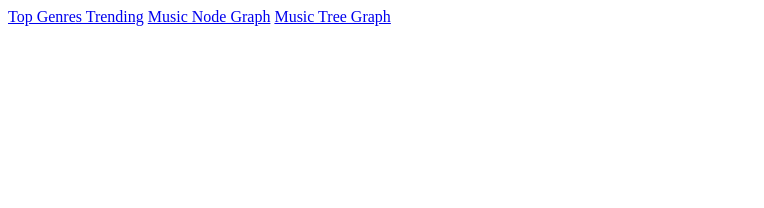
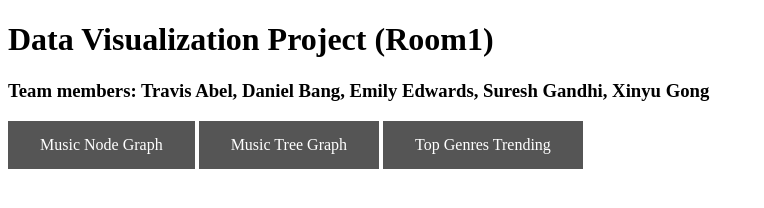
Before and after one commit to GongXinyuu/data_viz_room1.github.io, a plain HTML site: page index.html in a window 1280 px wide. Shown: the whole page, without its empty margins (0-764 px from the left). Drawn offline with Linux system fonts and the light colour scheme.

Commit message:
update style

```diff
--- a/index.html
+++ b/index.html
@@ -4,11 +4,15 @@
     <meta charset="UTF-8">
 
     <title>Room1 Project</title>
-
+    <link rel="stylesheet" type="text/css" href="./style.css">
 </head>
 <body>
-    <a href="https://gongxinyuu.github.io/csce679_genre_trend/">Top Genres Trending</a>
-    <a href="https://gongxinyuu.github.io/csce679_node_graph/">Music Node Graph</a>
-    <a href="https://gongxinyuu.github.io/CSCE679_tree_graph/">Music Tree Graph</a>
+    <h1 class = "header"> Data Visualization Project (Room1) </h1>
+    <h3 class = "header"> Team members: Travis Abel, Daniel Bang, Emily Edwards, Suresh Gandhi, Xinyu Gong </h3>
+    <a href="https://gongxinyuu.github.io/csce679_node_graph/" class="button">Music Node Graph</a>
+    <a href="https://gongxinyuu.github.io/CSCE679_tree_graph/" class="button">Music Tree Graph</a>
+    <a href="https://gongxinyuu.github.io/csce679_genre_trend/" class="button">Top Genres Trending</a>
+
+    <!-- <a href="https://google.com" class="button">Go to Google</a> -->
 </body>
 </html>
--- /dev/null
+++ b/style.css
@@ -0,0 +1,11 @@
+
+a.button {
+    background-color:#555555; /* Green */
+    border: none;
+    color: white;
+    padding: 15px 32px;
+    text-align: center;
+    text-decoration: none;
+    display: inline-block;
+    font-size: 16px;
+  }
```
